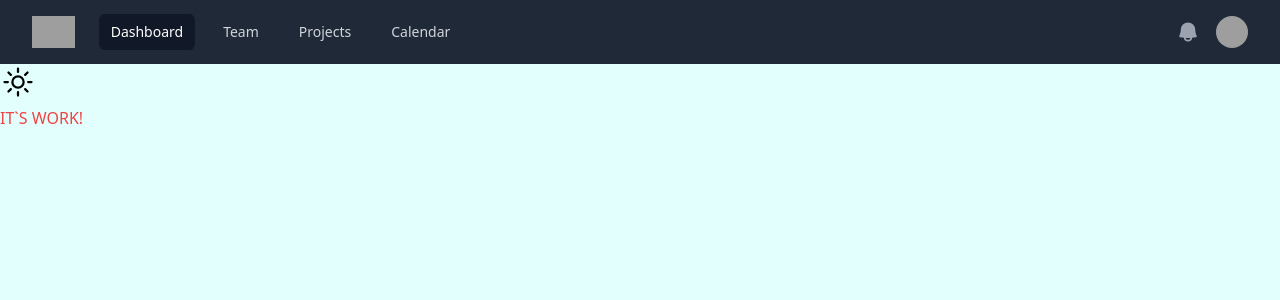
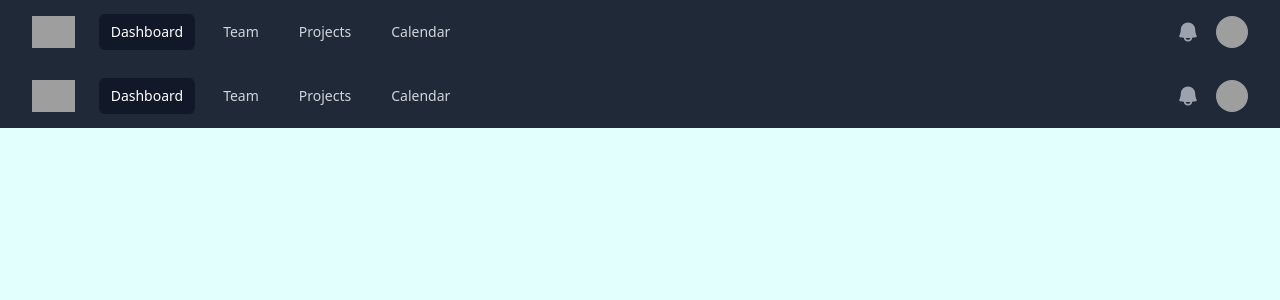
Before and after one commit to Turanchoks21/diplom, a React (Vite) app: page / in a window 1280 px wide. Shown: the top 300 px of the page. Built offline with nearby package versions, Linux system fonts and the light colour scheme; grey boxes are pictures that could not be loaded.

Commit message:
feat: added outlet component

```diff
--- a/src/App.jsx
+++ b/src/App.jsx
@@ -1,9 +1,13 @@
-import HomeView from './views/HomeView';
+import NavBar from "./componets/navigations/NavBar";
+import { Outlet } from "react-router-dom";
 
 function App() {
   return (
     <>
-      <HomeView />
+      <NavBar />
+      <div className="m-0 px-48">
+        <Outlet />
+      </div>
     </>
   );
 }
```
